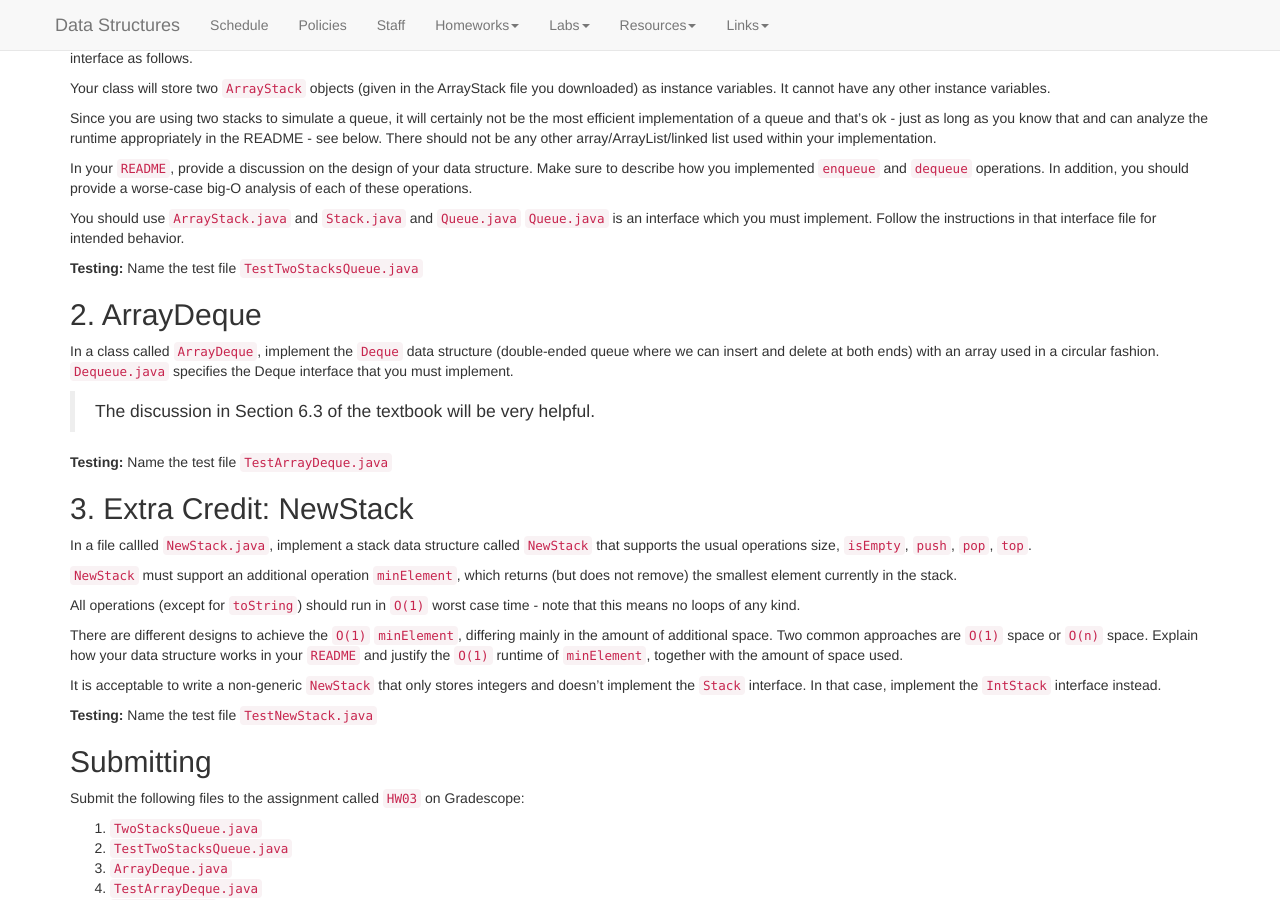
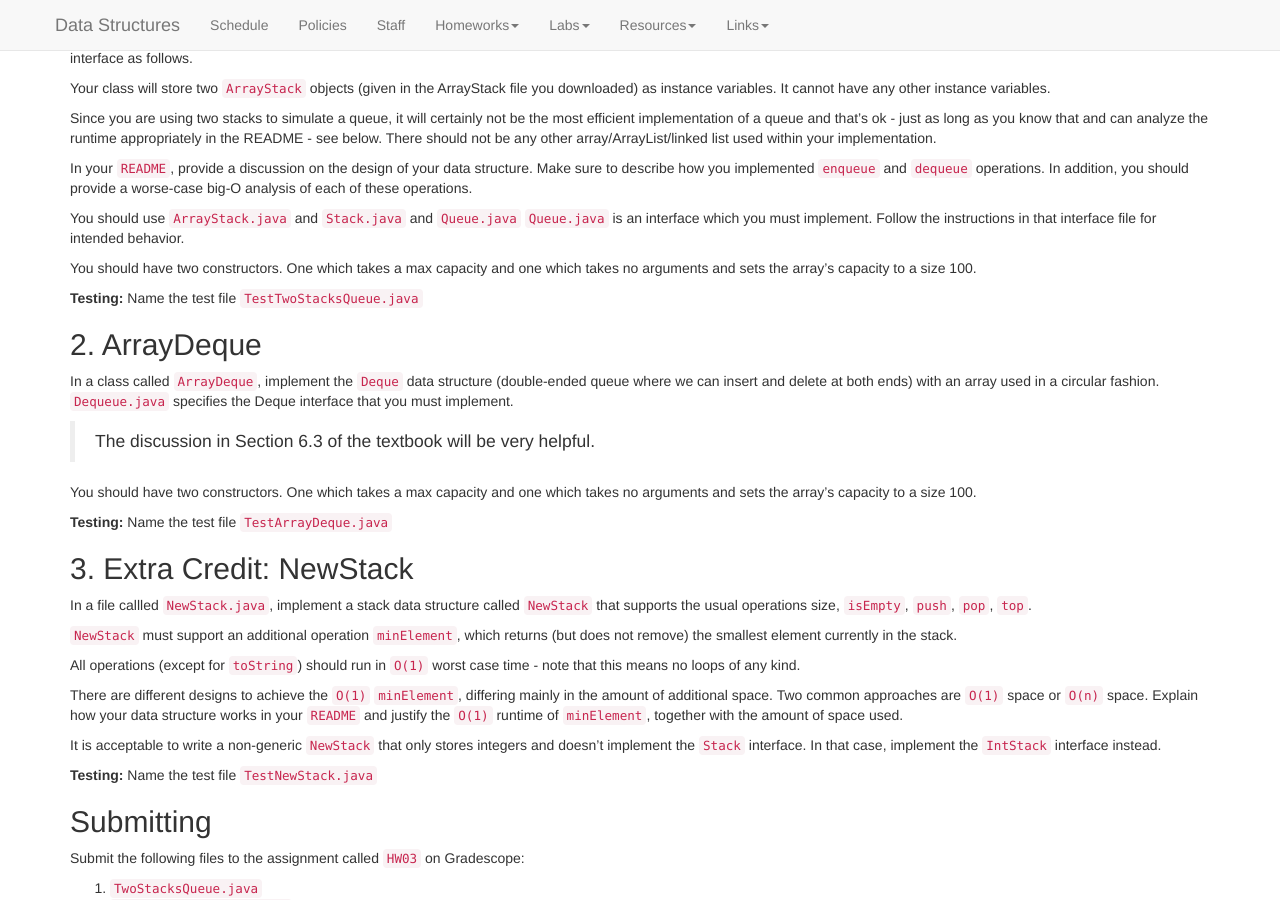
Before and after one commit to kalte0/BMC-CS-151.github.io, a Jekyll site: the page built from hws/HW03.md, in a window 1280 px wide and 900 px high, scrolled down 733 px. Built offline with Jekyll 4.4.1, drawn with Linux system fonts in a browser that asks for light colours; nearby versions of some CDN libraries.

Commit message:
Update HW03.md

```diff
--- a/hws/HW03.md
+++ b/hws/HW03.md
@@ -113,6 +113,8 @@ You should use
 `ArrayStack.java` and `Stack.java` and `Queue.java`
 `Queue.java` is an interface which you must implement. Follow the instructions in that interface file for intended behavior.
 
+You should have two constructors. One which takes a max capacity and one which takes no arguments and sets the array's capacity to a size 100.
+
 
 **Testing:** Name the test file `TestTwoStacksQueue.java`
 
@@ -123,6 +125,9 @@ and delete at both ends) with an array used in a circular fashion.
 Deque interface that you must implement.
 
 > The discussion in Section 6.3 of the textbook will be very helpful.
+
+You should have two constructors. One which takes a max capacity and one which takes no arguments and sets the array's capacity to a size 100.
+
 
 **Testing:** Name the test file `TestArrayDeque.java`
 
```
